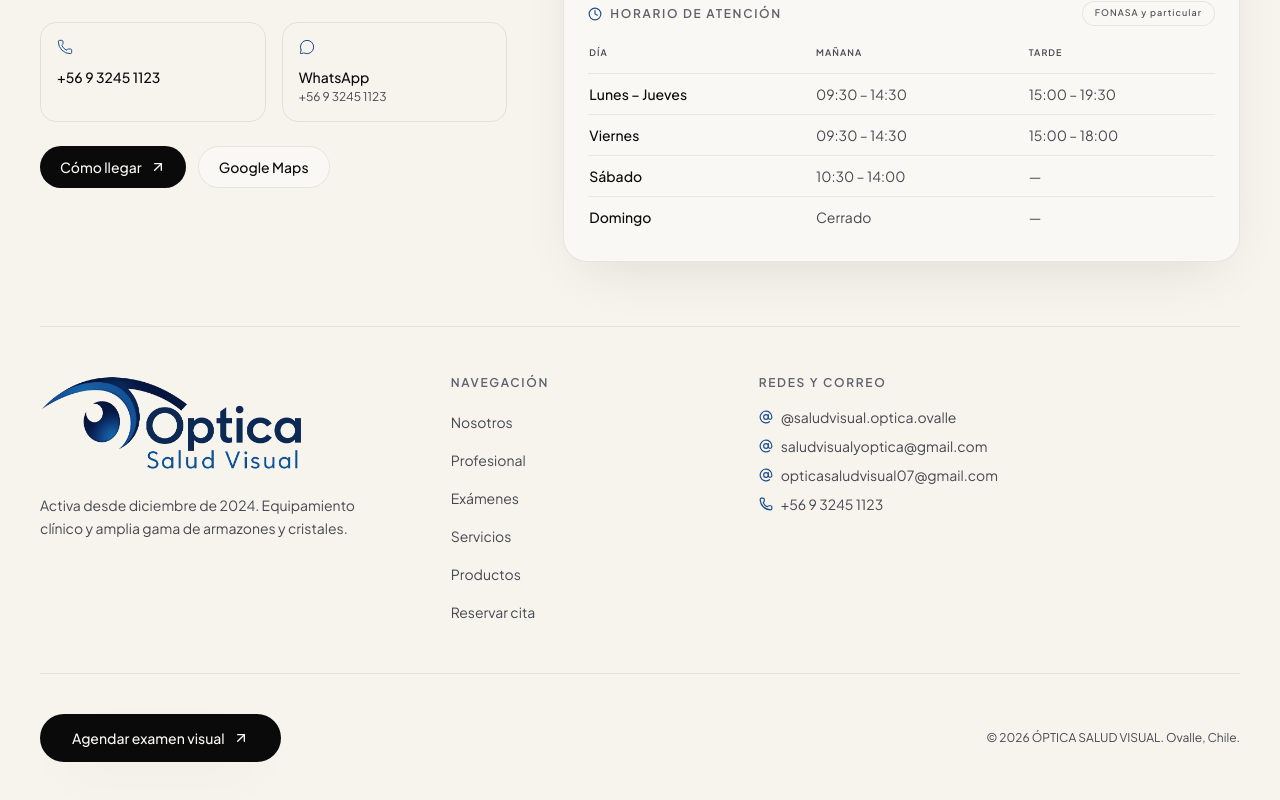
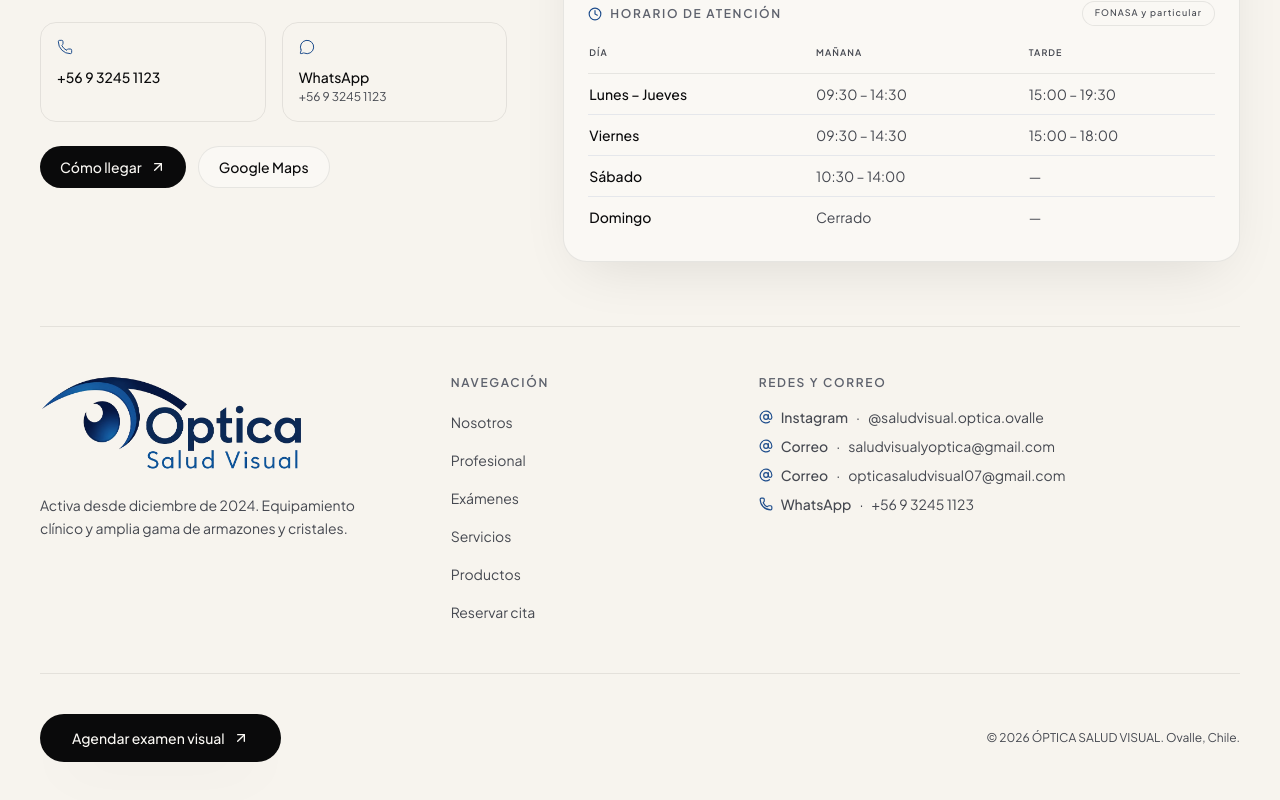
Before and after one commit to menguex/optica-nova, a Next.js app: page / in a window 1280 px wide. Shown: the part 10408-11208 px from the top of the page. Built offline with nearby package versions, Linux system fonts and the light colour scheme.

Commit message:
Clarify Instagram and WhatsApp labels in footer.
Make the social section explicit so handles are not confused with email.

```diff
--- a/components/layout/Footer.tsx
+++ b/components/layout/Footer.tsx
@@ -222,7 +222,9 @@ export function Footer() {
                     className="inline-flex items-center gap-2 text-muted transition-colors hover:text-ink"
                   >
                     <AtSign className="size-3.5 text-optic" aria-hidden />
-                    {ig.handle}
+                    <span className="font-medium text-ink/80">Instagram</span>
+                    <span className="text-muted">·</span>
+                    <span>{ig.handle}</span>
                   </a>
                 </li>
               ))}
@@ -233,6 +235,8 @@ export function Footer() {
                     className="inline-flex items-center gap-2 text-muted transition-colors hover:text-ink"
                   >
                     <AtSign className="size-3.5 text-optic" aria-hidden />
+                    <span className="font-medium text-ink/80">Correo</span>
+                    <span className="text-muted">·</span>
                     {email}
                   </a>
                 </li>
@@ -246,7 +250,9 @@ export function Footer() {
                   aria-label={`Escribir por WhatsApp al ${site.phoneDisplay}`}
                 >
                   <Phone className="size-3.5 text-optic" aria-hidden />
-                  {site.phoneDisplay}
+                  <span className="font-medium text-ink/80">WhatsApp</span>
+                  <span className="text-muted">·</span>
+                  <span>{site.phoneDisplay}</span>
                 </a>
               </li>
             </ul>
```
